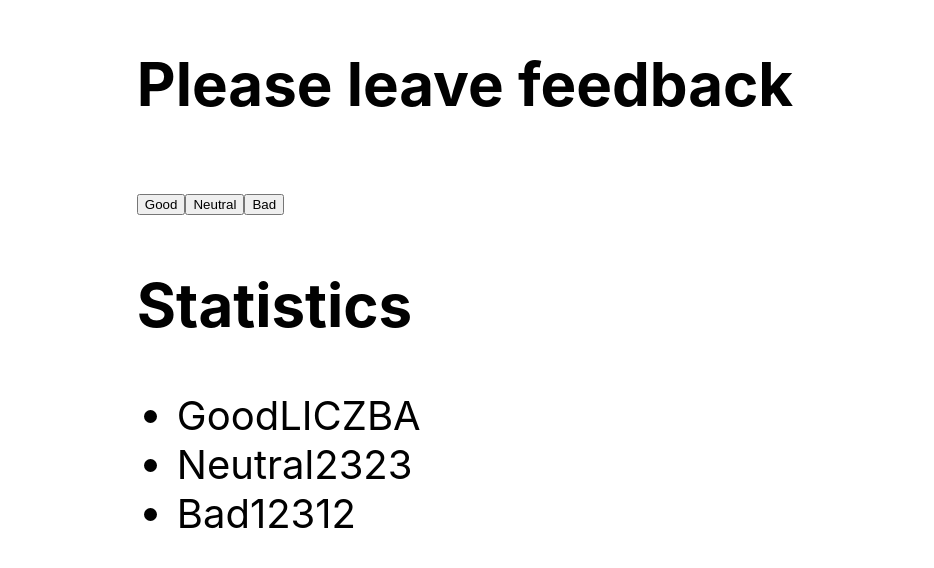
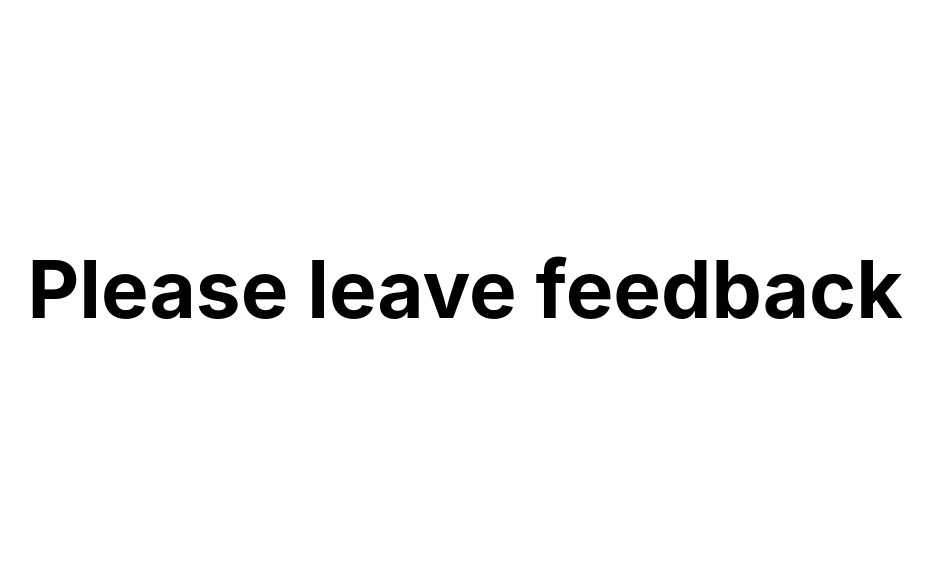
Before and after one commit to KacperMadajewski/goit-react-hw-02-feedback, a React (Create React App) app: page / in a window 1280 px wide. Shown: the part 112-680 px from the top of the page, without its empty margins (175-1109 px from the left). Built offline with nearby package versions, Linux system fonts and the light colour scheme.

Commit message:
Section "title"
Deleted old code because I used wrong method.

- Added components
- Added code for section "title" and "children"

```diff
--- a/src/components/App.jsx
+++ b/src/components/App.jsx
@@ -1,6 +1,9 @@
-import { Stats } from './stats/stats';
+import Section from './Section/Section';
 
-export const App = () => {
+import { Component } from 'react';
+
+export class App extends Component {
+  render() {
     return (
       <div
         style={{
@@ -12,7 +15,8 @@ export const App = () => {
           color: '#010101',
         }}
       >
-      <Stats number={'LICZBA'} />
+        <Section title="Please leave feedback"></Section>
       </div>
     );
-};
+  }
+}
--- /dev/null
+++ b/src/components/Section/Section.jsx
@@ -0,0 +1,20 @@
+import { array, string } from 'prop-types';
+import React, { Component } from 'react';
+
+export default class Section extends Component {
+  static propTypes = {
+    title: string.isRequired,
+    children: array,
+  };
+
+  render() {
+    const { title, children } = this.props;
+
+    return (
+      <div>
+        <h1>{title}</h1>
+        {children}
+      </div>
+    );
+  }
+}
--- a/src/components/stats/stats.jsx
+++ /dev/null
@@ -1,34 +0,0 @@
-// import PropTypes from 'prop-types';
-import styles from './stats.module.css';
-
-export const Stats = ({ number }) => {
-  return (
-    <div className={styles.component}>
-      <div>
-        <h2>Please leave feedback</h2>
-        <div>
-          <button>Good</button>
-          <button>Neutral</button>
-          <button>Bad</button>
-        </div>
-      </div>
-      <div>
-        <h2>Statistics</h2>
-        <ul>
-          <li>
-            <span>Good</span>
-            <span>{number}</span>
-          </li>
-          <li>
-            <span>Neutral</span>
-            <span>2323</span>
-          </li>
-          <li>
-            <span>Bad</span>
-            <span>12312</span>
-          </li>
-        </ul>
-      </div>
-    </div>
-  );
-};
--- a/src/components/stats/stats.module.css
+++ /dev/null
@@ -1,7 +0,0 @@
-.components {
-  display: flex;
-  max-width: 100px;
-  max-height: 100px;
-  flex-wrap: wrap;
-  color: red;
-}
```
Lines whose indentation alone changed are shown as unchanged.
